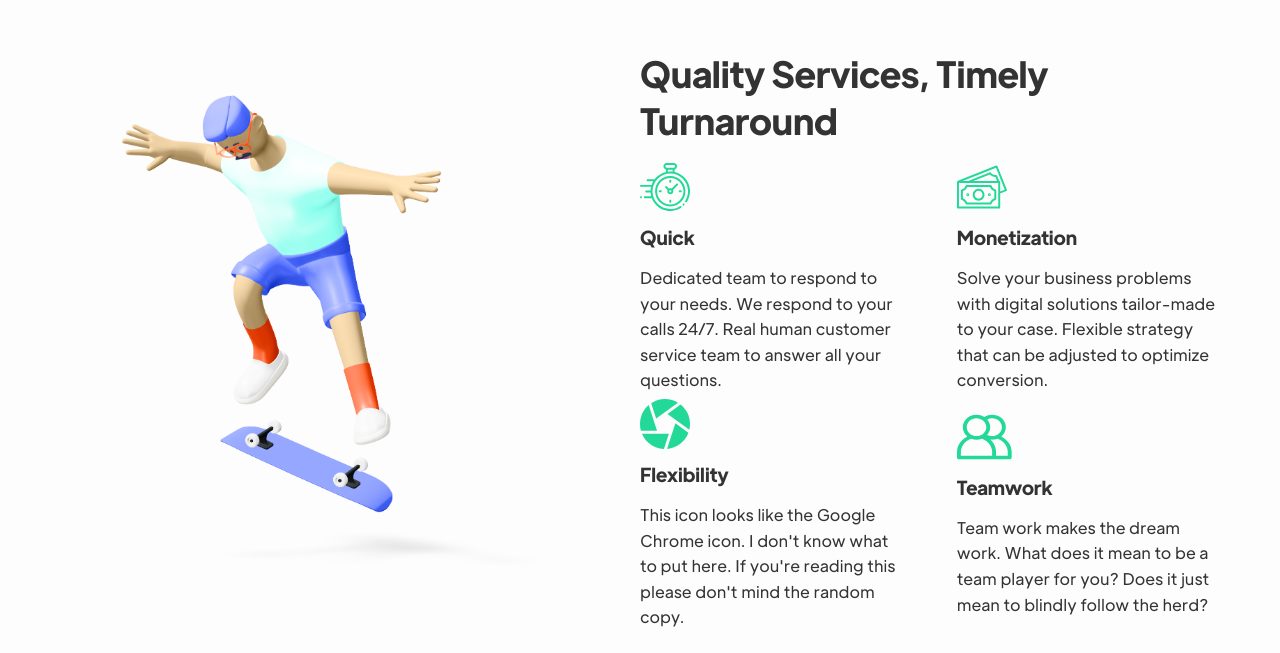
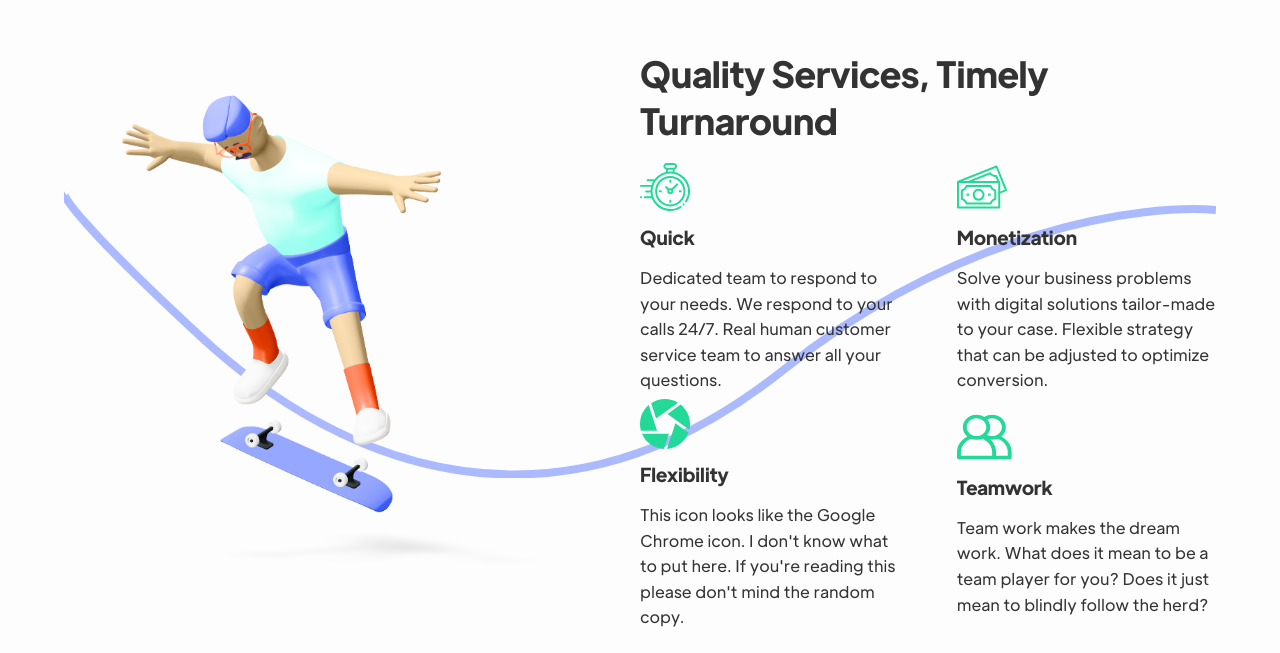
Before and after one commit to lavaboy1738/business-react, a React (Create React App) app: page / in a window 1280 px wide. Shown: the part 827-1480 px from the top of the page. Built offline with nearby package versions, Linux system fonts and the light colour scheme; no server answers.

Commit message:
adding wave animation to services section

```diff
--- a/src/Components/Services.tsx
+++ b/src/Components/Services.tsx
@@ -4,6 +4,7 @@
 import TeamworkIcon from "../assets/images/teamwork.svg";
 import DiagramIcon from "../assets/images/diaphragm.svg";
 import Skate from "../assets/images/Skate.png";
+import {Wave} from "./Wave";
 import styled from "styled-components";
 
 const ServicesStyles = styled.div`
@@ -13,6 +14,7 @@
     align-items: center;
     min-height: 90vh;
     color: #333;
+    position: relative;
     .services-left{
         width: 45%;
         img{
@@ -98,6 +100,7 @@
                     </div>
                 </div>
             </div>
+            <Wave/>
         </ServicesStyles>
     )
 }
--- /dev/null
+++ b/src/Components/Wave.tsx
@@ -0,0 +1,26 @@
+import React from "react";
+import styled from "styled-components";
+import {motion} from "framer-motion";
+
+const WaveStyle = styled.svg`
+position: absolute;
+left: 0;
+z-index: -1;
+`
+
+const PathStyle = styled(motion.path)<any>``
+
+const Wave = ()=>{
+    return (
+        <WaveStyle viewBox="0 0 1440 363" fill="none" xmlns="http://www.w3.org/2000/svg">
+            <PathStyle
+                 initial={{ pathLength: 0, pathOffset: 1 }}
+                 animate={{ pathLength: 1, pathOffset: 0 }}
+                transition={{ duration: 1}}
+                d="M1440 27.4774C1352.73 19.8184 1122.41 49.0556 899.331 227.276C620.48 450.052 354.282 355.647 170.328 185.318C23.165 49.0556 -4.21721 8.32998 0.487081 5"
+                stroke="#768cff" strokeOpacity="0.6" strokeWidth="10" />
+        </WaveStyle>
+    )
+}
+
+export {Wave};
```
Also changed, not shown: 1 other file (tests, documents, lock files or other folders).
